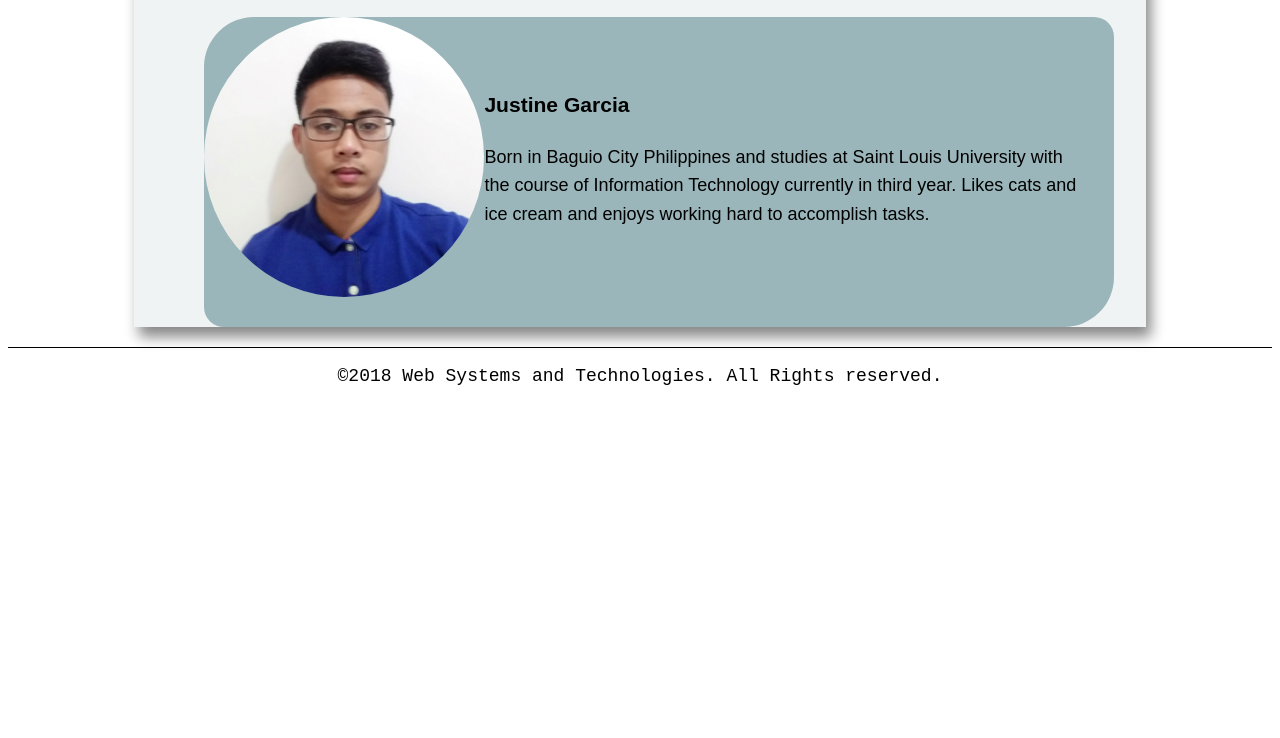
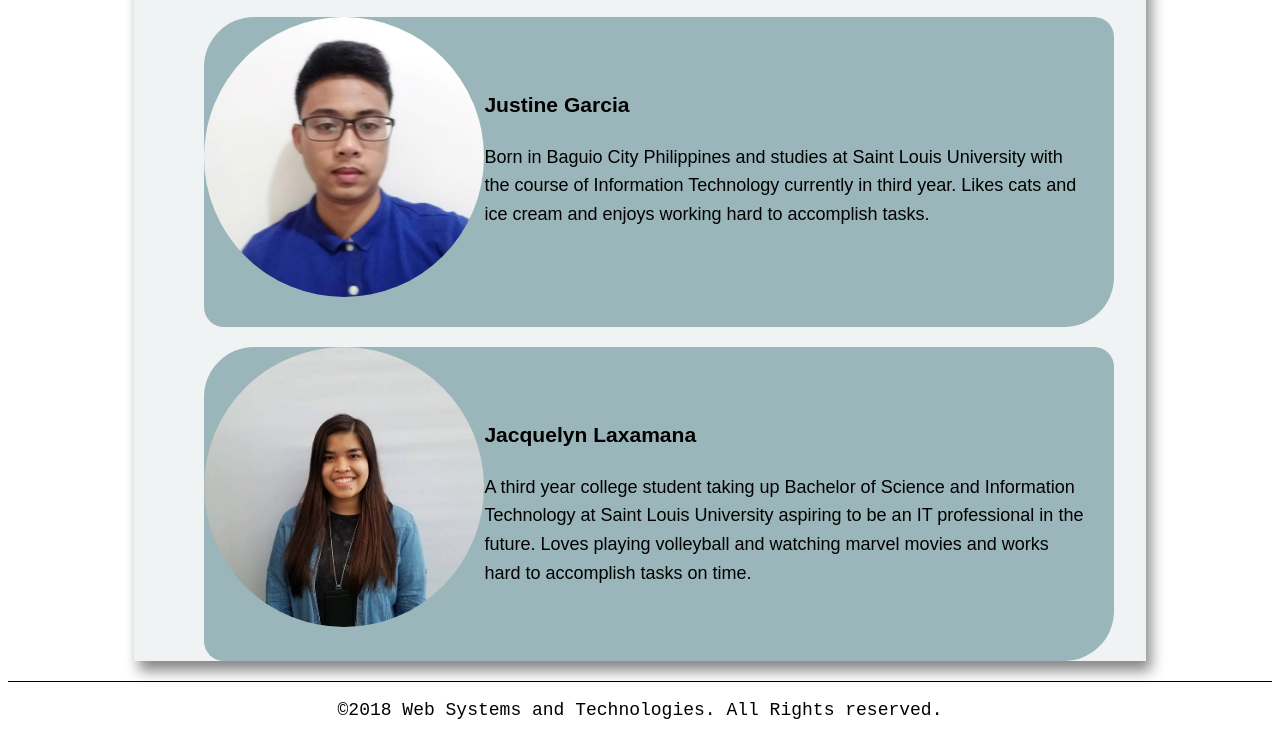
Before and after one commit to blank-2/webteklek, a plain HTML site: page MIDTERMS/website/aboutUS.html in a window 1280 px wide. Shown: the part 1158-1896 px from the top of the page. Before the commit the page ends 1562 px from the top, so only its background shows below. Drawn offline with Linux system fonts and the light colour scheme.

Commit message:
Update aboutUS.html

```diff
--- a/MIDTERMS/website/aboutUS.html
+++ b/MIDTERMS/website/aboutUS.html
@@ -67,7 +67,15 @@
 					</div>
 			   </article>
 
-
+				<article class = "auth" id = "auth4">
+					<img id = "a4"  class = "aboutUsPicture"  src="./images/jacq.jpg" alt="jacq" />
+					<div id="jacqA">
+					<h3 class="author">Jacquelyn Laxamana</h3>
+					<p>A third year college student taking up Bachelor of Science and Information Technology at Saint Louis University
+					aspiring to be an IT professional in the future. Loves playing volleyball and watching marvel movies and
+					works hard to accomplish tasks on time.</p>
+					</div>
+				</article>
 			</div>
 		</div>
 		<footer class="foot">
```
